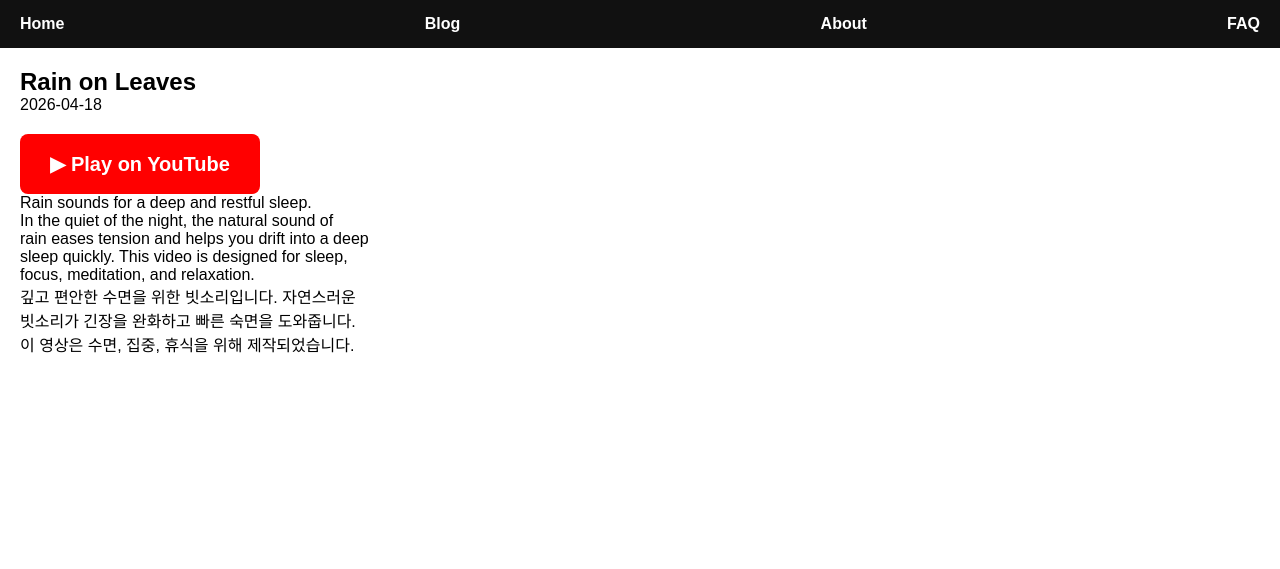
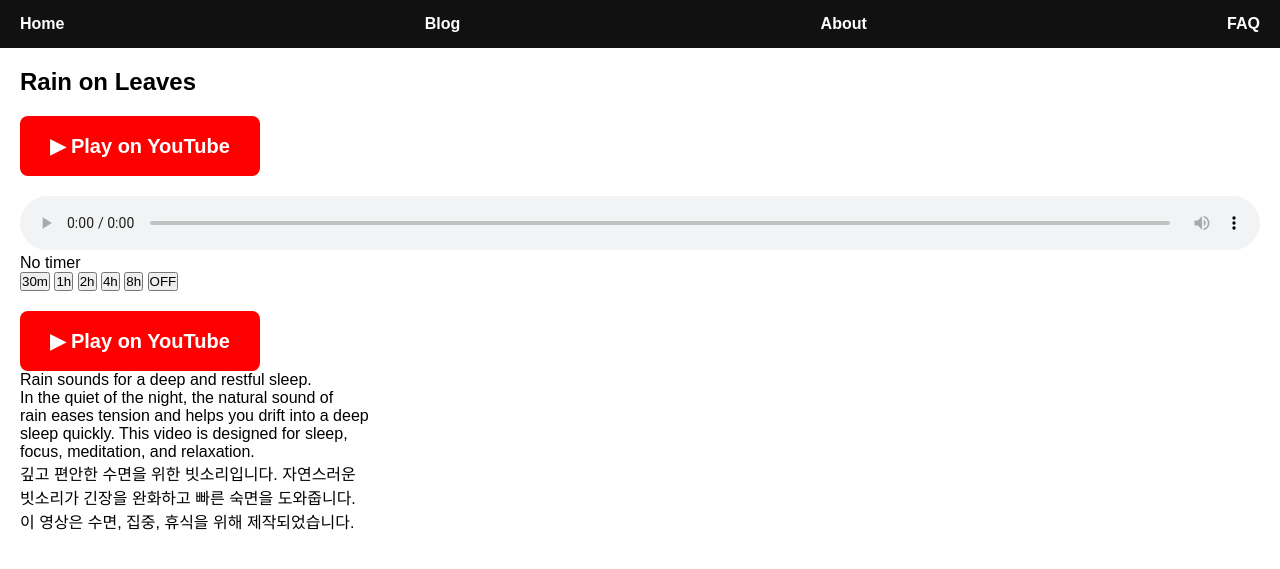
Before and after one commit to choijangwook/rain-deep-sleep, a Jekyll site: the page built from _posts/2026-04-20-Rain on Leaves.md, in a window 1280 px wide. Shown: the top 569 px of the page. Built offline with Jekyll 4.4.1, drawn with Linux system fonts in a browser that asks for light colours.

Commit message:
Update post.html

```diff
--- a/_layouts/post.html
+++ b/_layouts/post.html
@@ -2,11 +2,36 @@
 layout: default
 ---
 
-<article>
+<article class="post">
 
-<h1>{{ page.title }}</h1>
-<p class="date">{{ page.date | date: "%Y-%m-%d" }}</p>
+  <h1>{{ page.title }}</h1>
 
-{{ content }}
+  {% if page.youtube_id %}
+    <a href="https://www.youtube.com/watch?v={{ page.youtube_id }}" target="_blank" class="youtube-button">
+      ▶ Play on YouTube
+    </a>
+  {% endif %}
+
+  <!-- AUDIO -->
+  <audio controls autoplay loop style="width:100%; margin-top:20px;">
+    <source src="/assets/audio/rain.mp3" type="audio/mpeg">
+  </audio>
+
+  <!-- TIMER DISPLAY -->
+  <div id="timer-display" class="timer-display">No timer</div>
+
+  <!-- TIMER BUTTONS -->
+  <div class="timer-container">
+    <button onclick="setSleepTimer(30)">30m</button>
+    <button onclick="setSleepTimer(60)">1h</button>
+    <button onclick="setSleepTimer(120)">2h</button>
+    <button onclick="setSleepTimer(240)">4h</button>
+    <button onclick="setSleepTimer(480)">8h</button>
+    <button onclick="setSleepTimer(0)">OFF</button>
+  </div>
+
+  <div class="content">
+    {{ content }}
+  </div>
 
 </article>
```
